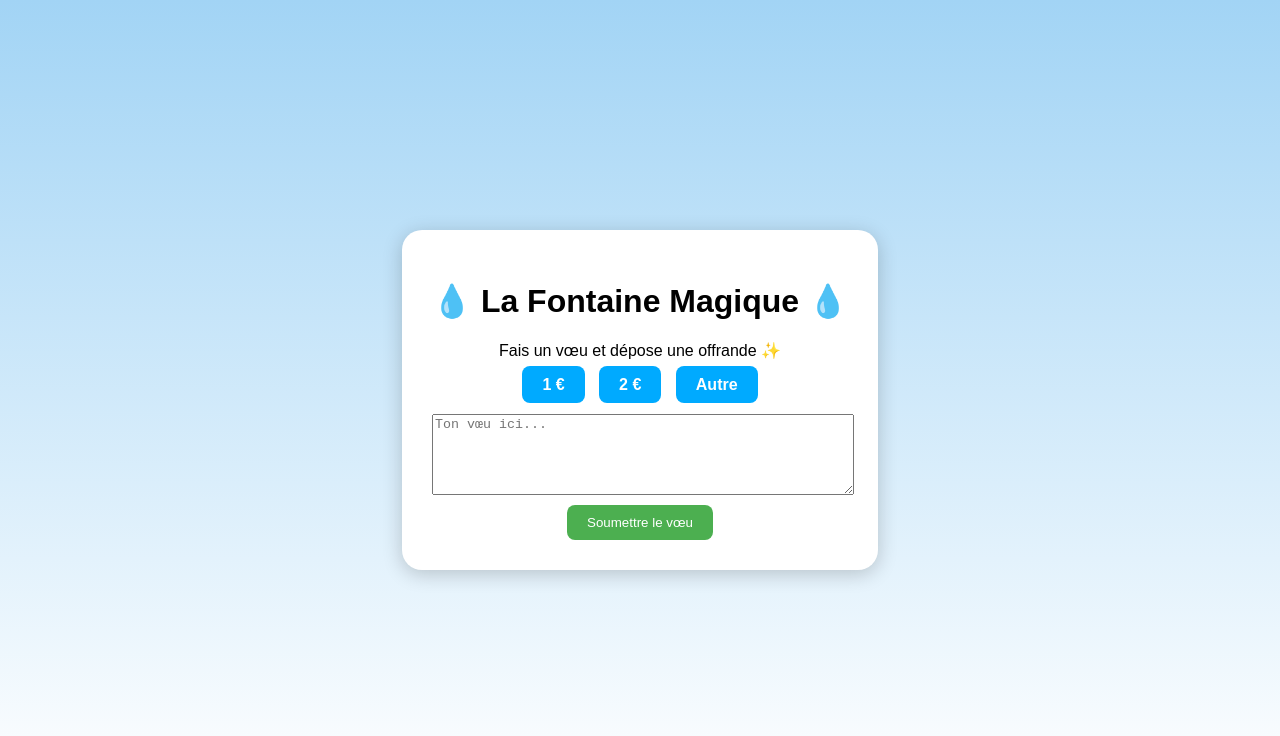
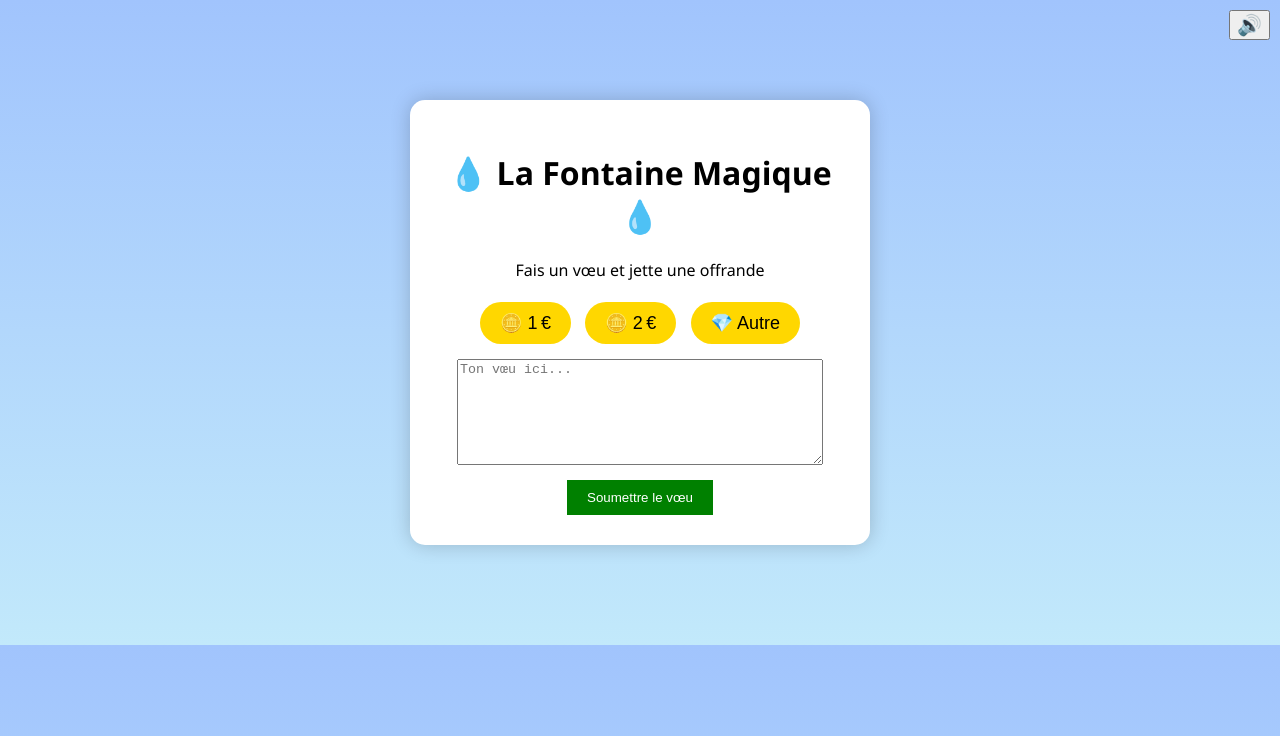
Before and after one commit to RemiLansiaux/Lafontainemagique, a plain HTML site: page index.html in a window 1280 px wide. Drawn offline with Linux system fonts and the light colour scheme.

Commit message:
Add files via upload

```diff
--- a/index.html
+++ b/index.html
@@ -1,22 +1,27 @@
+
 <!DOCTYPE html>
 <html lang="fr">
 <head>
-  <meta charset="UTF-8" />
-  <meta name="viewport" content="width=device-width, initial-scale=1.0" />
-  <title>La Fontaine Magique</title>
-  <link rel="stylesheet" href="style.css" />
+    <meta charset="UTF-8">
+    <title>La Fontaine Magique</title>
+    <link rel="stylesheet" href="style.css">
 </head>
 <body>
-  <div class="container">
-    <h1>💧 La Fontaine Magique 💧</h1>
-    <p>Fais un vœu et dépose une offrande ✨</p>
-    <div class="buttons">
-      <a href="https://paypal.me/Lafontainemagique?country.x=FR&locale.x=fr_FR&amount=1" target="_blank">1 €</a>
-      <a href="https://paypal.me/Lafontainemagique?country.x=FR&locale.x=fr_FR&amount=2" target="_blank">2 €</a>
-      <a href="https://paypal.me/Lafontainemagique?country.x=FR&locale.x=fr_FR" target="_blank">Autre</a>
+    <audio autoplay loop id="audio">
+        <source src="water.mp3" type="audio/mp3">
+    </audio>
+    <button onclick="toggleSound()" id="muteBtn">🔊</button>
+    <div class="container">
+        <h1>💧 La Fontaine Magique 💧</h1>
+        <p>Fais un vœu et jette une offrande</p>
+        <div class="coins">
+            <button onclick="dropCoin('1')">🪙 1 €</button>
+            <button onclick="dropCoin('2')">🪙 2 €</button>
+            <button onclick="dropCoin('autre')">💎 Autre</button>
+        </div>
+        <textarea placeholder="Ton vœu ici..."></textarea><br>
+        <button class="submit">Soumettre le vœu</button>
     </div>
-    <textarea placeholder="Ton vœu ici..." rows="5" cols="30"></textarea>
-    <button>Soumettre le vœu</button>
-  </div>
+    <script src="script.js"></script>
 </body>
 </html>
--- /dev/null
+++ b/script.js
@@ -0,0 +1,15 @@
+
+function dropCoin(amount) {
+    alert('Tu as lancé une pièce de ' + amount + '€ dans la fontaine ✨');
+}
+function toggleSound() {
+    const audio = document.getElementById('audio');
+    const btn = document.getElementById('muteBtn');
+    if (audio.paused) {
+        audio.play();
+        btn.textContent = '🔊';
+    } else {
+        audio.pause();
+        btn.textContent = '🔇';
+    }
+}
--- a/style.css
+++ b/style.css
@@ -1,39 +1,45 @@
+
 body {
-  font-family: sans-serif;
-  background: linear-gradient(to bottom, #a2d4f5, #ffffff);
-  display: flex;
-  justify-content: center;
-  align-items: center;
-  height: 100vh;
+    background: linear-gradient(to bottom, #a1c4fd, #c2e9fb);
+    font-family: 'Segoe UI', sans-serif;
     margin: 0;
+    padding: 0;
+    text-align: center;
 }
 .container {
     background: white;
-  border-radius: 20px;
-  box-shadow: 0 4px 20px rgba(0,0,0,0.2);
     padding: 30px;
-  text-align: center;
+    border-radius: 15px;
+    margin: 100px auto;
+    width: 90%;
+    max-width: 400px;
+    box-shadow: 0 0 20px rgba(0,0,0,0.2);
 }
-.buttons a {
+.coins button {
     margin: 5px;
-  text-decoration: none;
+    font-size: 18px;
     padding: 10px 20px;
-  background: #00aaff;
-  color: white;
-  border-radius: 8px;
-  font-weight: bold;
+    border-radius: 50px;
+    border: none;
+    background: gold;
+    cursor: pointer;
 }
 textarea {
-  display: block;
-  width: 100%;
-  margin-top: 20px;
+    width: 90%;
+    height: 100px;
+    margin-top: 10px;
 }
-button {
+.submit {
     margin-top: 10px;
-  background-color: #4CAF50;
+    background: green;
     color: white;
+    padding: 10px 20px;
     border: none;
-  padding: 10px 20px;
-  border-radius: 8px;
     cursor: pointer;
 }
+#muteBtn {
+    position: fixed;
+    top: 10px;
+    right: 10px;
+    font-size: 20px;
+}
```
Also changed, not shown: 1 other file. Lines whose indentation alone changed are shown as unchanged.
